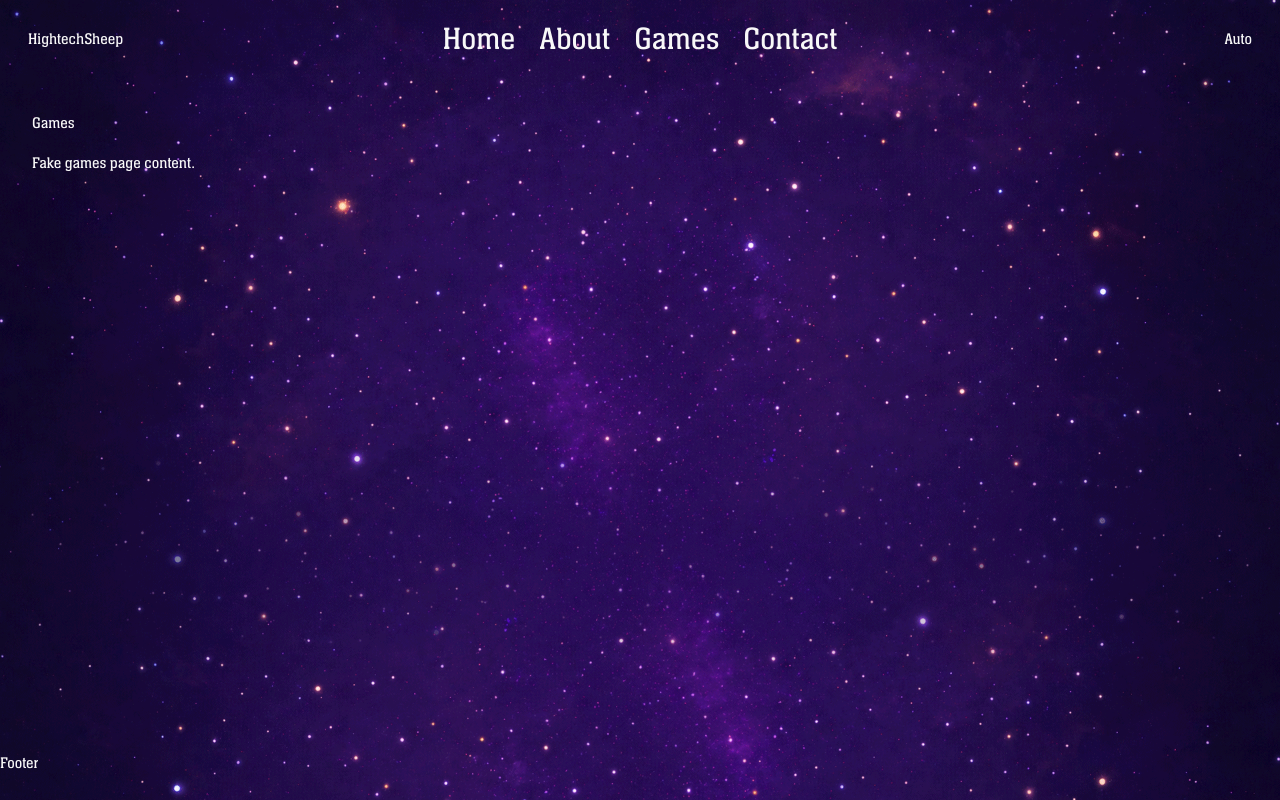
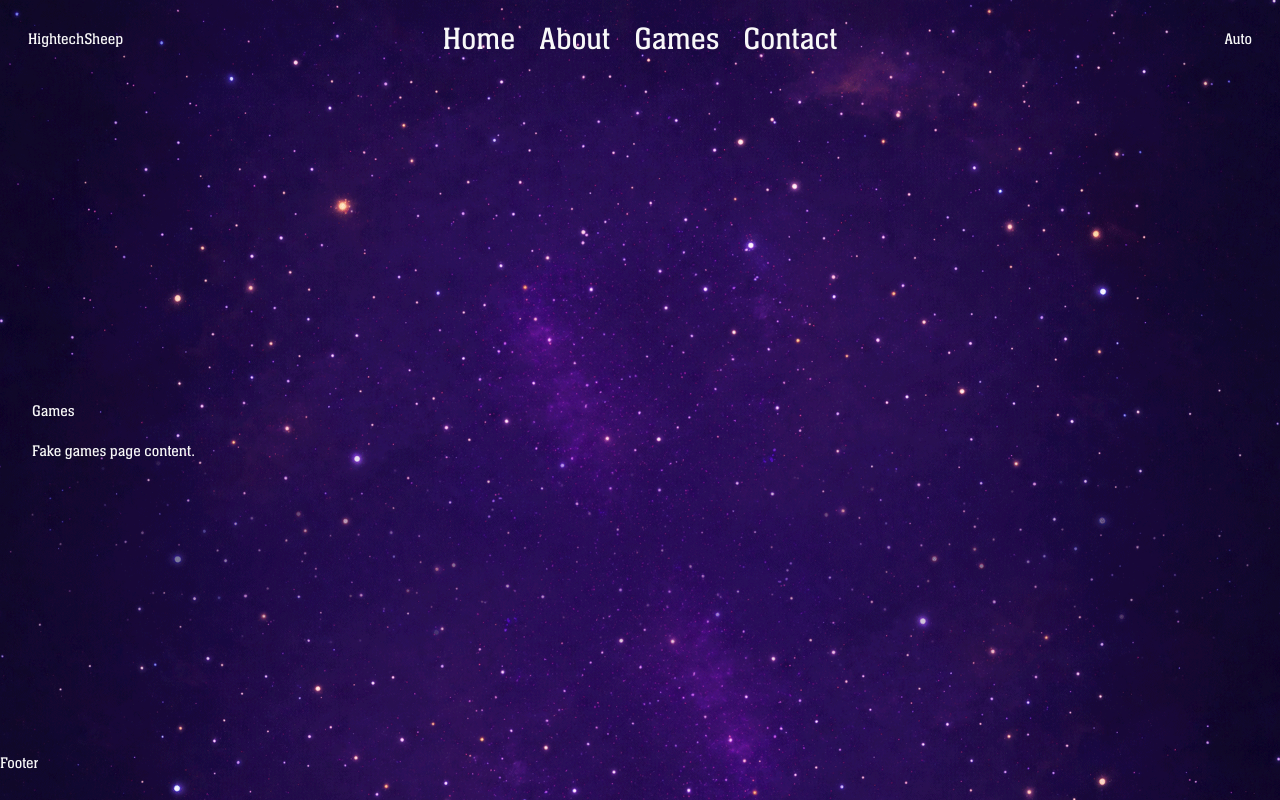
Before and after one commit to guy88a/hightechsheep, a Next.js app: page /games in a window 1280 px wide. Built offline with nearby package versions, Linux system fonts and the light colour scheme.

Commit message:
dev: increase page navigation zones and padding

```diff
--- a/app/_components/layout/PageViewport.tsx
+++ b/app/_components/layout/PageViewport.tsx
@@ -14,7 +14,7 @@ type PageViewportProps = Readonly<{
   navigationIntentRef: MutableRefObject<NavigationIntent>;
 }>;
 
-const edgeBufferRatio = 0.12;
+const edgeBufferRatio = 0.2;
 const navigationCooldownMs = 500;
 
 export default function PageViewport({
--- a/app/_styles/pages/test-pages.scss
+++ b/app/_styles/pages/test-pages.scss
@@ -1,6 +1,6 @@
 .test-page {
   min-height: 175vh;
-  padding: 2rem;
+  padding: 20rem 2rem;
 }
 
 .test-page__title {
```
